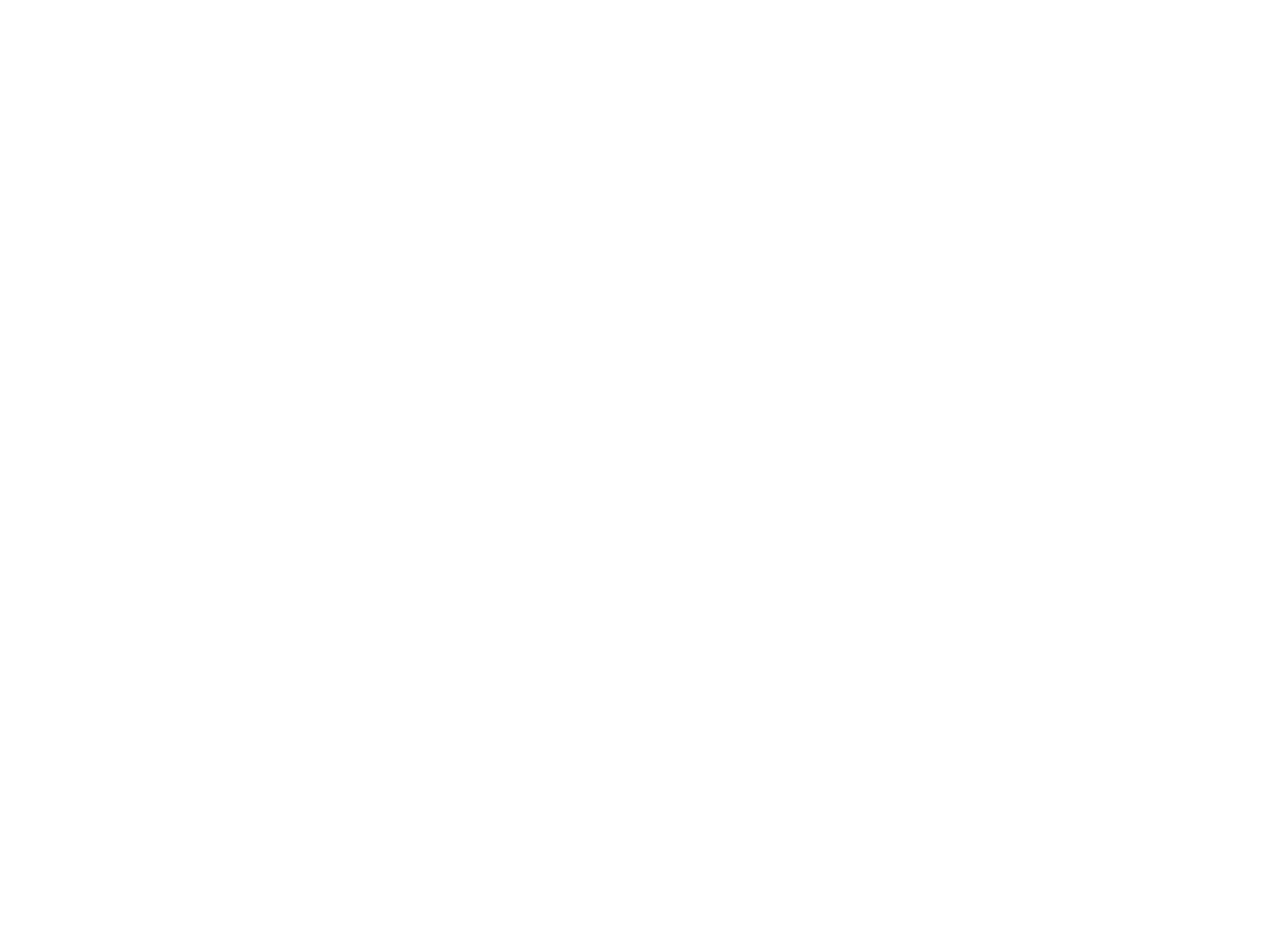
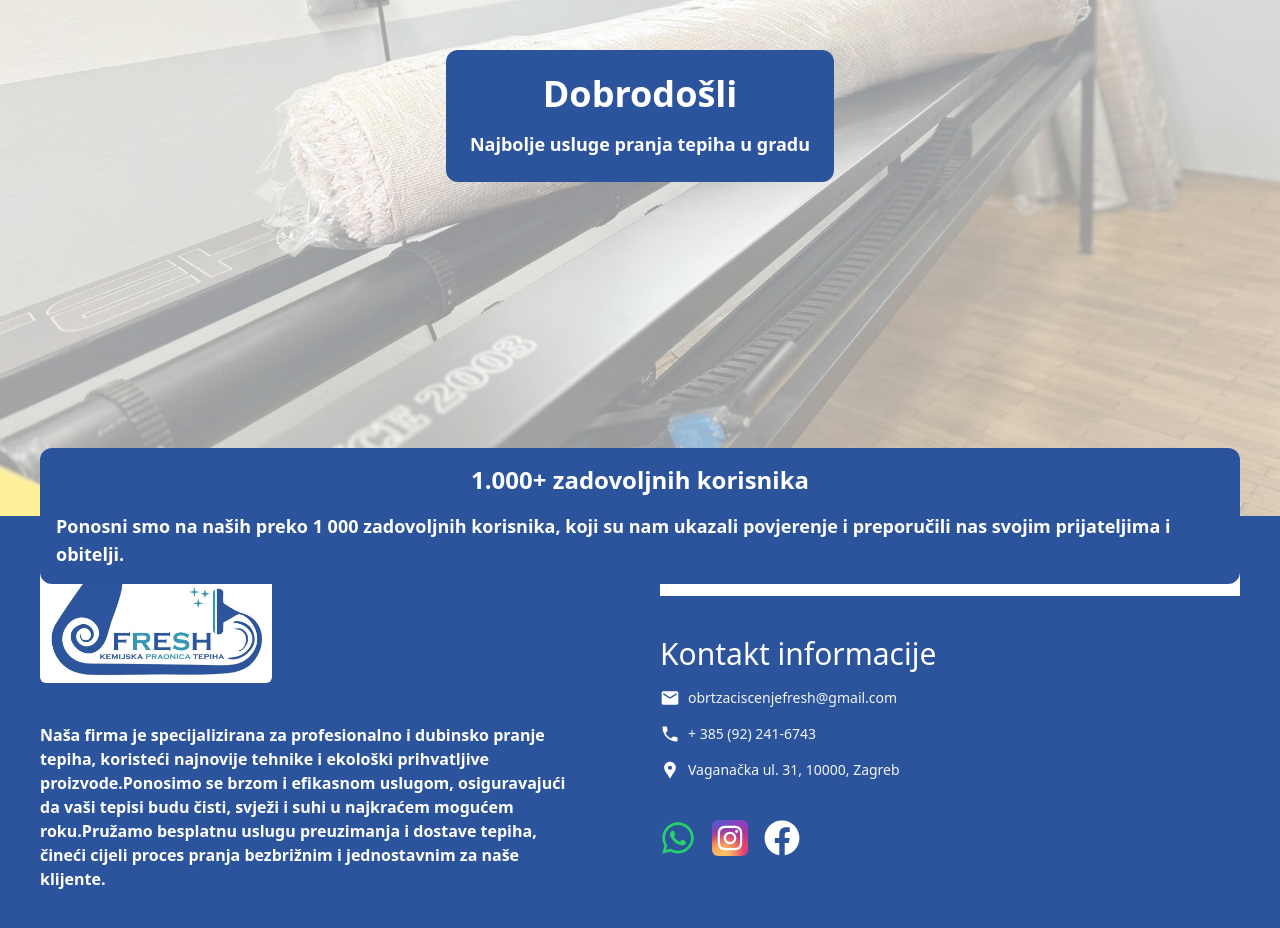
Before and after one commit to obrtzaciscenjefresh/web, a Next.js app: page / in a window 1280 px wide. Shown: the part 460-1388 px from the top of the page. Before the commit the page ends 800 px from the top, so only its background shows below. Built offline with nearby package versions, Linux system fonts and the light colour scheme.

Commit message:
(layout):footer and header

```diff
--- a/src/app/layout.tsx
+++ b/src/app/layout.tsx
@@ -2,6 +2,7 @@ import type { Metadata } from "next";
 import { Raleway, Roboto } from "next/font/google";
 import "./globals.css";
 import { Header } from "./layout/Header";
+import { Footer } from "./layout/Footer";
 
 const roboto = Roboto({
   subsets: ["latin"],
@@ -29,10 +30,12 @@ export default function RootLayout({
   return (
     <html lang="en">
       <body className={`${roboto.variable} ${raleway.variable}`}>
-        <main className="flex flex-col min-h-screen container mx-auto relative">
+        <main className="flex flex-col min-h-screen relative bg-blue-50">
           <Header />
-          {children}
-          {/* <Footer /> */}
+          <main className="flex flex-col flex-1 justify-center items-center xl:container w-full mx-auto mt-[176px]">
+            {children}
+          </main>
+          <Footer />
         </main>
       </body>
     </html>
--- /dev/null
+++ b/src/app/layout/Footer.tsx
@@ -0,0 +1,118 @@
+"use client";
+import { MdPhone, MdEmail, MdLocationPin } from "react-icons/md";
+import { FaInstagram, FaWhatsapp, FaFacebook } from "react-icons/fa";
+import Image from "next/image";
+import Link from "next/link";
+
+export const Footer = () => {
+  return (
+    <footer className="w-full bg-primary shadow-md">
+      <div className="max-w-[1536px] mx-auto py-10 px-10 flex flex-col sm:flex-row gap-10">
+        <div className="flex-1 flex flex-col gap-10">
+          <div className="w-full max-w-[40%] rounded-md overflow-hidden">
+            <Image
+              src="/fresh-logo.jpg"
+              width={300}
+              height={100}
+              alt="Fresh"
+              className="w-full h-full"
+              priority
+            />
+          </div>
+          <div className="pr-10">
+            <p className="text-white text-base font-semibold ">
+              Naša firma je specijalizirana za profesionalno i dubinsko pranje
+              tepiha, koristeći najnovije tehnike i ekološki prihvatljive
+              proizvode.Ponosimo se brzom i efikasnom uslugom, osiguravajući da
+              vaši tepisi budu čisti, svježi i suhi u najkraćem mogućem
+              roku.Pružamo besplatnu uslugu preuzimanja i dostave tepiha, čineći
+              cijeli proces pranja bezbrižnim i jednostavnim za naše klijente.
+            </p>
+          </div>
+        </div>
+
+        <div className="flex flex-col gap-10 flex-1">
+          <div className="flex flex-col gap-4">
+            <nav className="bg-white">
+              <ul className="flex space-x-4 text-primary font-semibold">
+                <li className="px-3 py-2 hover:bg-blue-100 hover:text-primary">
+                  <Link href="/">Početna</Link>
+                </li>
+                <li className="px-3 py-2 hover:bg-blue-100 hover:text-primary">
+                  <Link href="/o-nama">O nama</Link>
+                </li>
+                <li className="px-3 py-2 hover:bg-blue-100 hover:text-primary">
+                  <Link href="/kontakt">Kontakt</Link>
+                </li>
+              </ul>
+            </nav>
+          </div>
+
+          <div className="flex flex-col gap-4 ">
+            <h2 className="text-white text-3xl">Kontakt informacije</h2>
+            <div className="flex items-center space-x-2">
+              <div className="text-white text-xl">
+                <MdEmail />
+              </div>
+
+              <a
+                href="mailto:obrtzaciscenjefresh@gmail.com"
+                className="text-sm text-gray-100 hover:text-blue-500 hover:underline transition-colors"
+              >
+                obrtzaciscenjefresh@gmail.com
+              </a>
+            </div>
+            <div className="flex items-center space-x-2">
+              <div className="text-white text-xl">
+                <MdPhone />
+              </div>
+              <a
+                href="Tel:+385922416743"
+                className="text-sm text-gray-100 hover:text-blue-500 hover:underline transition-colors"
+              >
+                + 385 (92) 241-6743
+              </a>
+            </div>
+            <div className="flex items-center space-x-2">
+              <div className="text-white text-xl">
+                <MdLocationPin />
+              </div>
+
+              <a
+                href="https://maps.app.goo.gl/pM4NHvgmiiixGoRu5"
+                target="_blank"
+                rel="noreferrer"
+                className="text-sm text-gray-100 hover:text-blue-500 hover:underline transition-colors"
+              >
+                Vaganačka ul. 31, 10000, Zagreb
+              </a>
+            </div>
+          </div>
+          <div className="flex gap-4">
+            <a
+              href="https://api.whatsapp.com/send?phone=385922416743"
+              target="_blank"
+              className="text-4xl text-[#25D366] hover:text-[#9cffba] hover:underline transition-colors"
+            >
+              <FaWhatsapp />
+            </a>
+            <a
+              href="https://www.instagram.com/fresh_obrt_za_ciscenje/"
+              target="_blank"
+              className="text-[28px] instagram rounded-md text-white p-[4px] hover:text-opacity-75"
+            >
+              <FaInstagram />
+            </a>
+            <a
+              href="https://www.facebook.com/profile.php?id=61554058824757"
+              target="_blank"
+              className="text-4xl text-white hover:text-opacity-75 hover:underline transition-colors"
+            >
+              <FaFacebook />
+            </a>
+          </div>
+        </div>
+      </div>
+    </footer>
+  );
+};
--- a/src/app/layout/Header.tsx
+++ b/src/app/layout/Header.tsx
@@ -6,9 +6,9 @@ import Link from "next/link";
 
 export const Header = () => {
   return (
-    <header className="fixed top-0 left-0 w-full bg-primary shadow-md">
+    <header className="fixed top-0 left-0 w-full bg-primary shadow-md z-10">
       <div className="max-w-[1536px] mx-auto bg-white">
-        <div className="flex w-full">
+        <div className="flex w-full h-[176px]">
           <div className="w-full max-w-[30%] lg:max-w-[25%]">
             <Image
               src="/fresh-logo.jpg"
--- a/src/app/page.tsx
+++ b/src/app/page.tsx
@@ -1,7 +1,36 @@
+import Image from "next/image";
+
 export default function Home() {
   return (
-    <main className="flex flex-col flex-1 items-center">
-      <p>Hello from Fresh</p>
-    </main>
+    <div className="flex flex-col flex-1 items-center w-full">
+      <section
+        id="hero"
+        className="w-full h-[400px] sm:h-[800px] bg-hero bg-cover bg-no-repeat bg-center relative"
+      >
+        <div className="flex flex-col gap-10 items-center justify-center bg-white bg-opacity-60 h-full">
+          <div className="bg-primary p-6 flex items-center gap-4 flex-col rounded-xl">
+            <h1 className="text-white text-4xl font-bold">Dobrodošli</h1>
+            <p className="text-white text-lg font-semibold">
+              Najbolje usluge pranja tepiha u gradu
+            </p>
+          </div>
+        </div>
+        <div className="absolute px-10 bottom-0 transform translate-y-[50%] w-full">
+          <div className="flex flex-col items-center gap-4 rounded-xl p-4 text-white bg-primary">
+            <h4 className="font-bold text-2xl">1.000+ zadovoljnih korisnika</h4>
+
+            <p className="font-semibold text-lg">
+              Ponosni smo na naših preko 1 000 zadovoljnih korisnika, koji su
+              nam ukazali povjerenje i preporučili nas svojim prijateljima i
+              obitelji.
+            </p>
+          </div>
+        </div>
+      </section>
+      <section id="onama" className="flex flex-col sm:flex-row bg-white">
+        <div></div>
+        <div></div>
+      </section>
+    </div>
   );
 }
--- a/tailwind.config.ts
+++ b/tailwind.config.ts
@@ -20,6 +20,9 @@ const config: Config = {
         secondary: "#459cb2",
       },
     },
+    backgroundImage: {
+      hero: "url('/pakiranje.jpg')",
+    },
   },
   plugins: [],
 };
```
